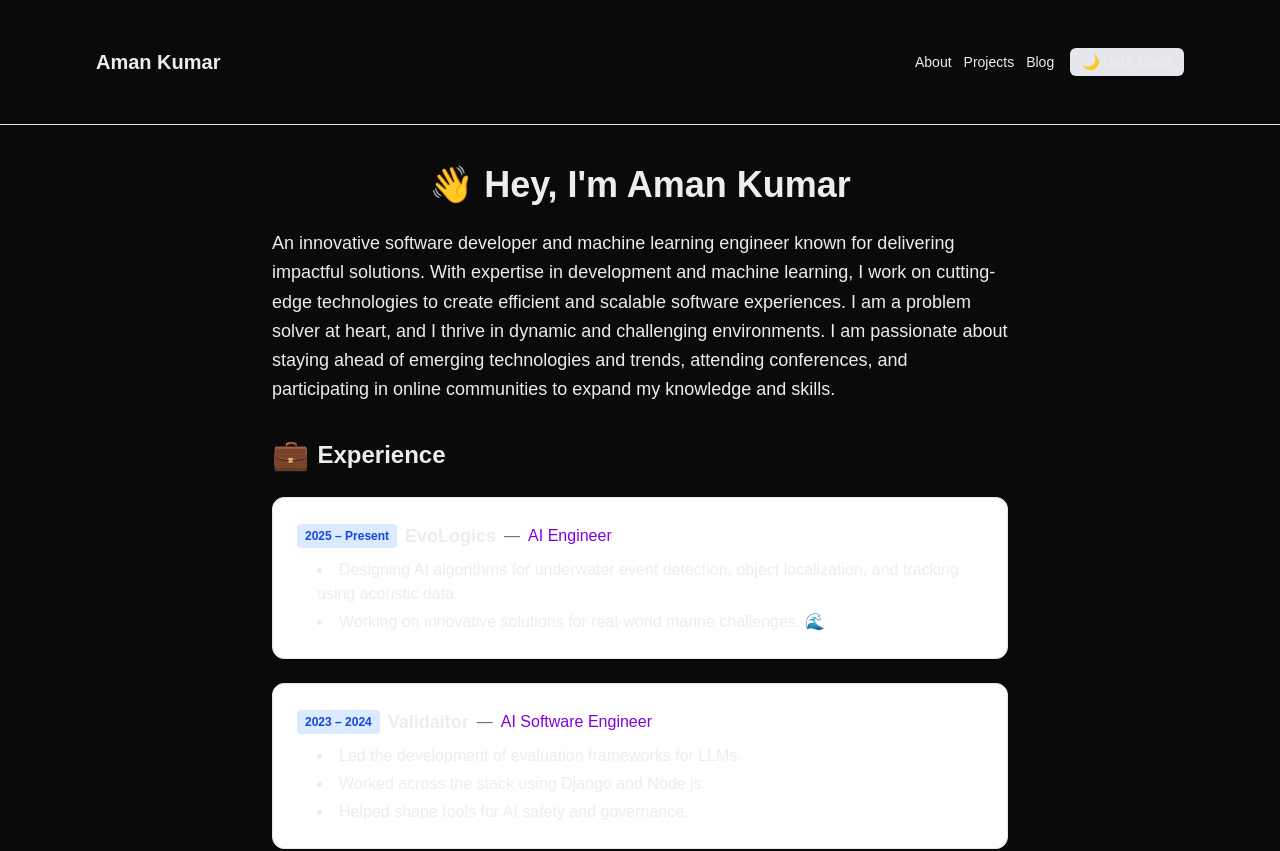
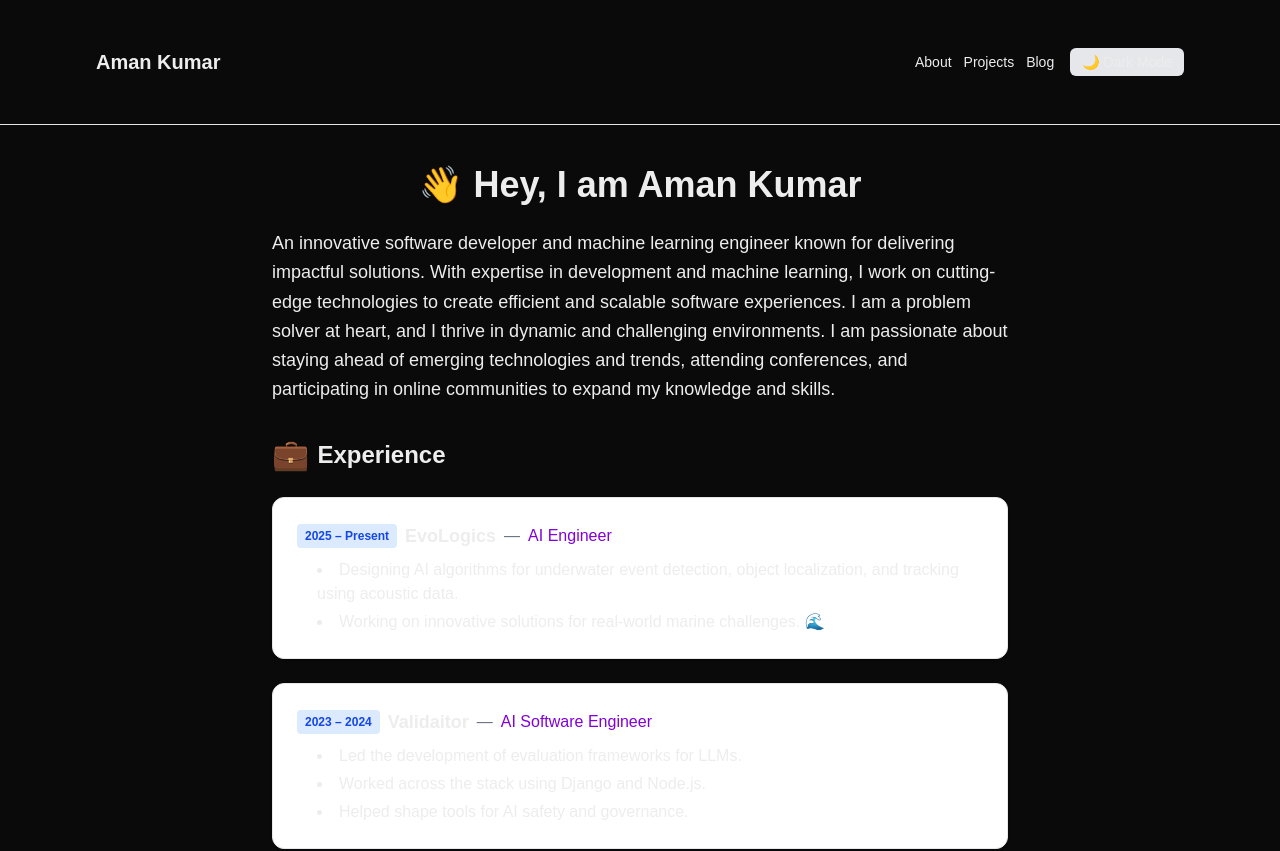
Before and after one commit to Aman141/Personal_Page, a Next.js app: page /about in a window 1280 px wide. Shown: the top 851 px of the page. Built offline with nearby package versions, Linux system fonts and the light colour scheme.

Commit message:
fix build error

```diff
--- a/src/app/about/page.tsx
+++ b/src/app/about/page.tsx
@@ -2,7 +2,7 @@ export default function AboutPage() {
   return (
     <main className="max-w-3xl mx-auto px-4 py-10">
       <h1 className="text-4xl font-bold mb-6 text-center">
-        👋 Hey, I'm Aman Kumar
+        👋 Hey, I am Aman Kumar
       </h1>
 
       <section className="mb-8 space-y-3 text-lg leading-relaxed">
--- a/src/app/components/popular_contents.tsx
+++ b/src/app/components/popular_contents.tsx
@@ -1,7 +1,13 @@
 "use client";
 import { useState, useRef } from "react";
 
-function CardSlider({ items }: { items: any[] }) {
+interface CardItem {
+  title: string;
+  description: string;
+  tech: string;
+}
+
+function CardSlider({ items }: { items: CardItem[] }) {
   const [startIdx, setStartIdx] = useState(0);
   const visibleCount = 3;
   const total = items.length;
@@ -119,7 +125,7 @@ function CardSlider({ items }: { items: any[] }) {
 }
 
 export default function PopularContents() {
-  const projects = [
+  const projects: CardItem[] = [
     {
       title: "Image Classifier API",
       description:
@@ -152,7 +158,7 @@ export default function PopularContents() {
     },
   ];
 
-  const blogs = [
+  const blogs: CardItem[] = [
     {
       title: "Getting Started with Next.js",
       description: "A beginner's guide to building fast web apps with Next.js.",
```
